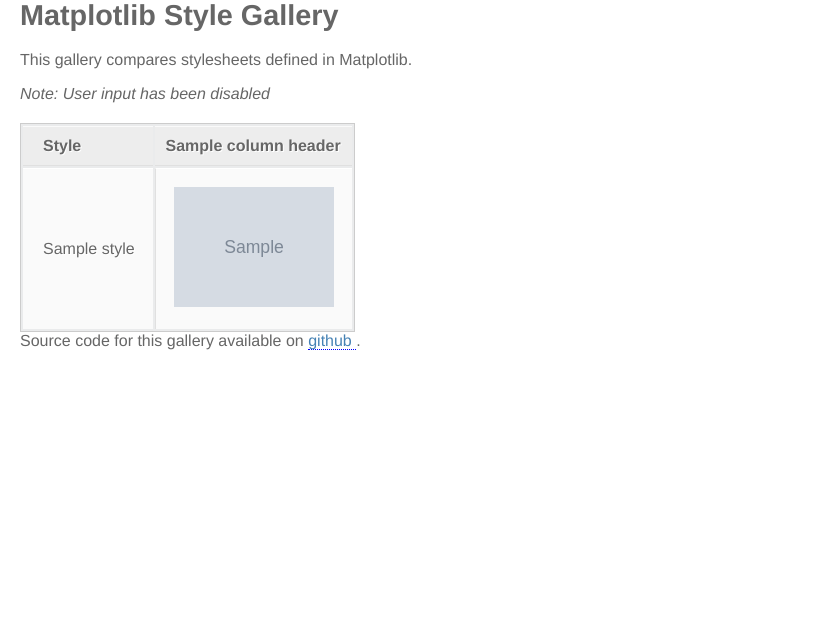
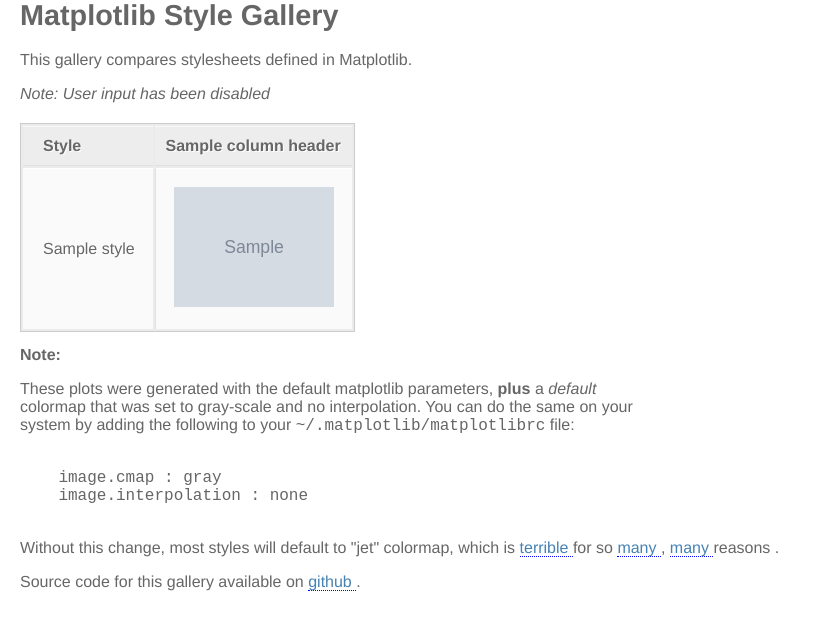
Before and after one commit to tonysyu/matplotlib-style-gallery, a Python web app: template mpl_style_gallery/templates/index.html in a window 1280 px wide. Shown: the part 21-651 px from the top of the page, without its empty margins (0-821 px from the left). Run offline with Jinja, Linux system fonts and the light colour scheme; the template is opened without the code that fills it: most values are stand-ins (such as "Sample title", 1, 10 or a date in 2020); grey boxes marked "Sample" are stand-in pictures; some libraries are stand-ins or nearby versions.

Commit message:
Revert "Remove special-casing for better colormaps"
The default jet colormap was not actually fixed in matplotlib.

```diff
--- a/mpl_style_gallery/build.py
+++ b/mpl_style_gallery/build.py
@@ -20,6 +20,9 @@ from matplotlib import style
 from .constants import IMAGE_EXT
 from .path_utils import base_filename, disk
 
+
+plt.rcParams['image.cmap'] = 'gray'
+plt.rcParams['image.interpolation'] = 'none'
 
 USER_STYLE_NAME = 'user-style'
 
--- /dev/null
+++ b/mpl_style_gallery/templates/cmap-note.html
@@ -0,0 +1,32 @@
+<h2>Note:</h2>
+
+<p>
+  These plots were generated with the default matplotlib parameters,
+  <b>plus</b> a <em>default</em> colormap that was set to gray-scale and no
+  interpolation. You can do the same on your system by adding the following
+  to your <code>~/.matplotlib/matplotlibrc</code> file:
+
+  <pre><code>
+    image.cmap : gray
+    image.interpolation : none
+  </code></pre>
+
+  Without this change, most styles will default to "jet" colormap, which is
+
+  <a href="http://www.researchgate.net/publication/6419747_Rainbow_color_map_%28still%29_considered_harmful">
+      terrible
+  </a>
+
+  for so
+
+  <a href="https://jakevdp.github.io/blog/2014/10/16/how-bad-is-your-colormap/">
+      many
+  </a>
+  ,
+  <a href="http://matplotlib.org/users/colormaps.html">
+    many
+  </a>
+  reasons
+  .
+
+</p>
--- a/mpl_style_gallery/templates/index.html
+++ b/mpl_style_gallery/templates/index.html
@@ -18,6 +18,8 @@
 
   {% include "lightbox.html" %}
 
+  {% include "cmap-note.html" %}
+
   Source code for this gallery available on
   <a href="https://github.com/tonysyu/matplotlib-style-gallery">
       github
```
